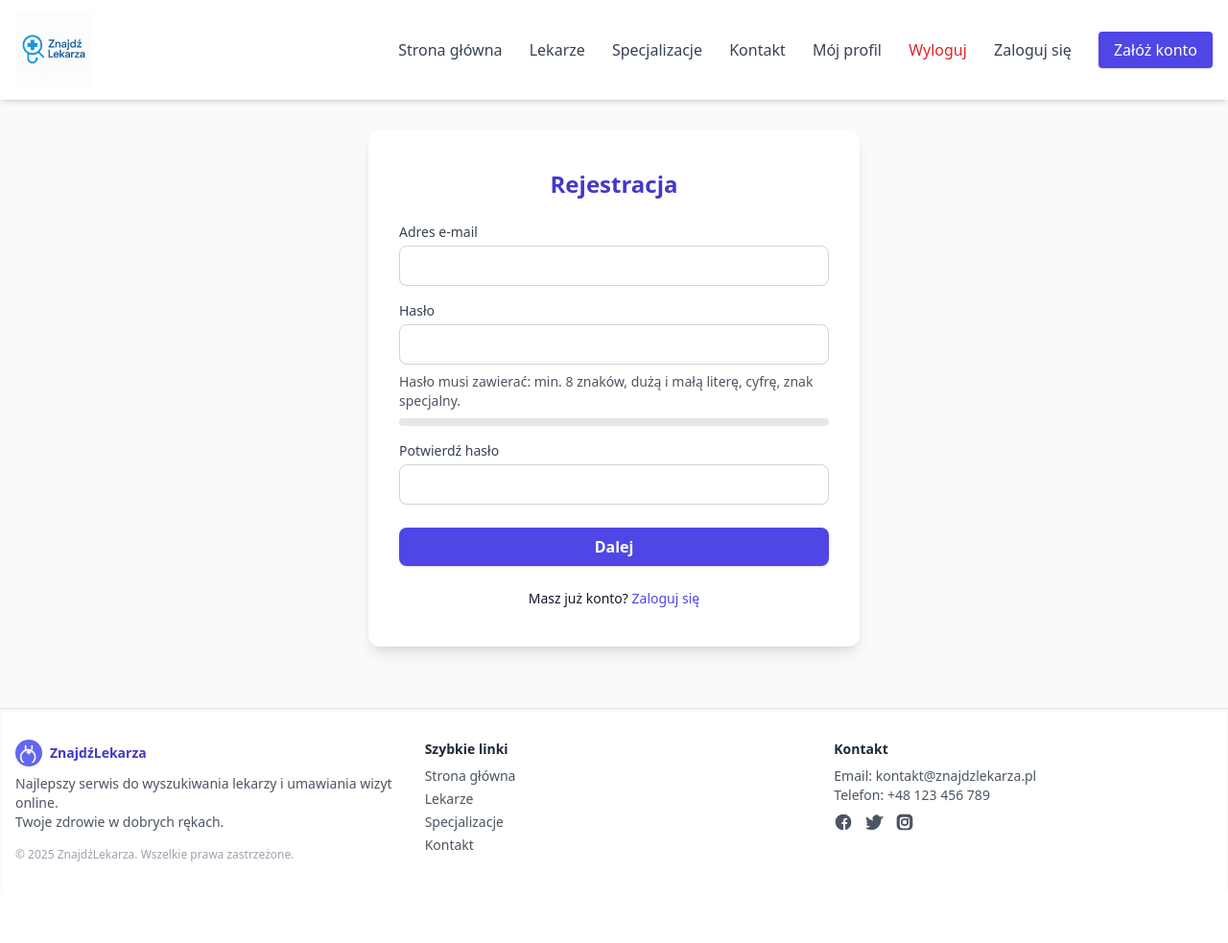
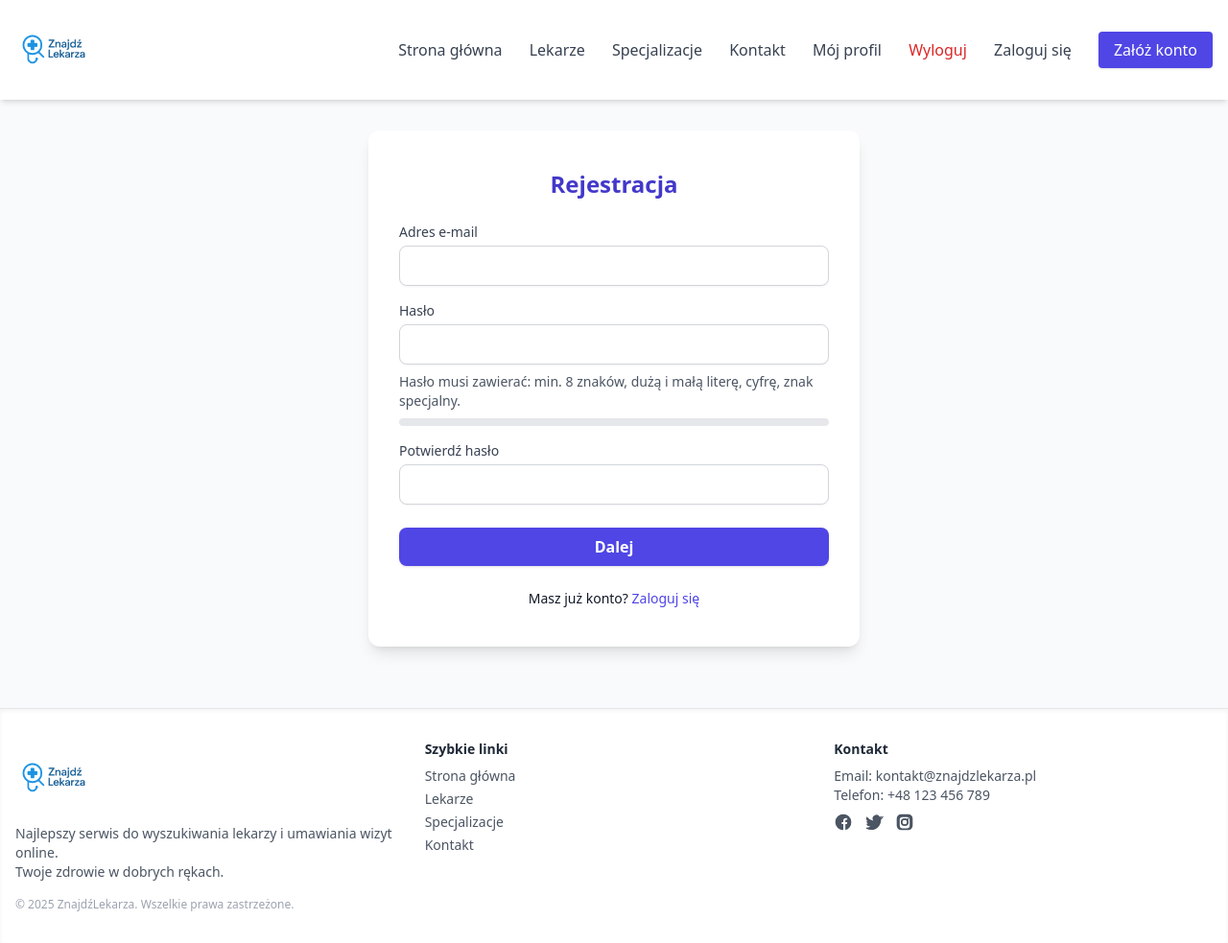
Before and after one commit to SiarheiHratsli/Znajdz-lekarza, a Flask app: page /register in a window 1280 px wide. Shown: the whole page at 96% size. Before the commit the page ends 898 px from the top, so only its background shows below. Run offline with Flask 3, Linux system fonts and the light colour scheme; parts of the project's set-up code (start-up, migrations or seed data) failed here and were passed over; some libraries are stand-ins or nearby versions.

Commit message:
dodanie logo do footera

```diff
--- a/templates/base.html
+++ b/templates/base.html
@@ -55,12 +55,9 @@
         <div class="container mx-auto px-4 py-8 grid grid-cols-1 md:grid-cols-3 gap-8 text-sm text-gray-600">
             <div>
                 <div class="flex items-center space-x-2 mb-2">
-                    <span class="inline-block rounded-full bg-indigo-500 p-1">
-                        <svg xmlns="http://www.w3.org/2000/svg" class="h-5 w-5 text-white" fill="none" viewBox="0 0 24 24" stroke="currentColor">
-                            <path stroke-linecap="round" stroke-linejoin="round" stroke-width="2" d="M8 7V3m8 4V3m-6 8h4m-2-2v4m8 4a9 9 0 11-18 0 9 9 0 0118 0z" />
-                        </svg>
+                    <span class="inline-block">
+                        <img src="{{ url_for('static', filename='logo.png') }}" alt="Logo ZnajdźLekarza" class="h-20 w-20" />
                     </span>
-                    <span class="font-semibold text-indigo-700">ZnajdźLekarza</span>
                 </div>
                 <p class="mb-2">
                     Najlepszy serwis do wyszukiwania lekarzy i umawiania wizyt online.<br>
```
Also changed, not shown: static/logo.png.
